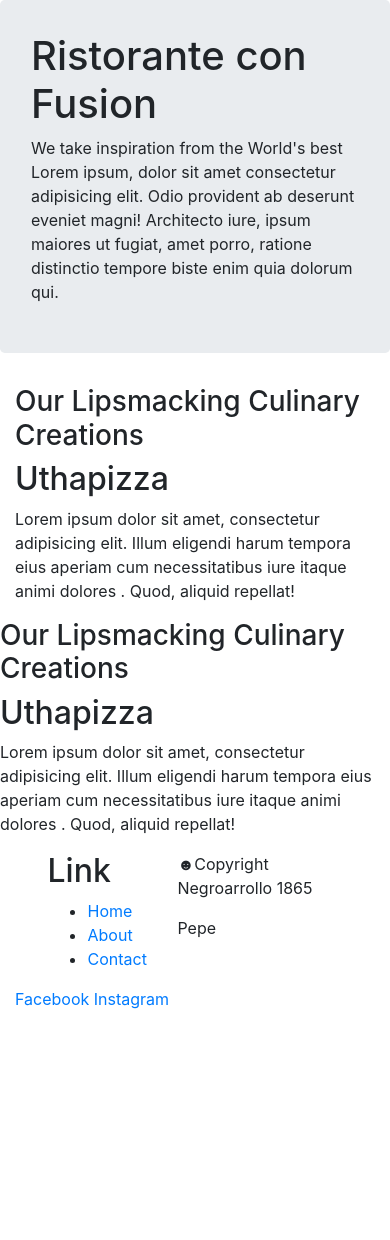
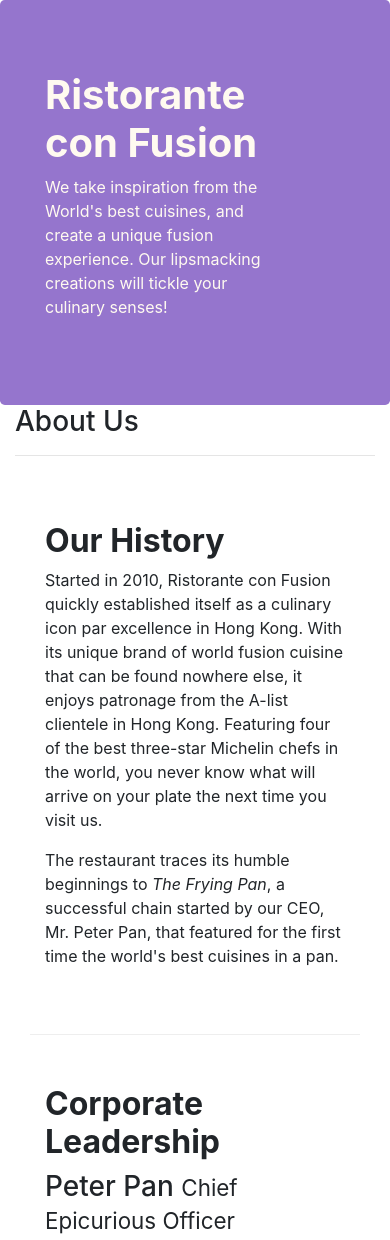
Before and after one commit to DamperDoor56/git-test, a website: page index.html in a window 390 px wide. Shown: the top 1240 px of the page. Before the commit the page ends 1011 px from the top, so only its background shows below. Drawn offline with nearby package versions, Linux system fonts and the light colour scheme.

Commit message:
updating

```diff
--- /dev/null
+++ b/css/stylesheet.css
@@ -0,0 +1,33 @@
+body h1{
+    font-weight: bold;
+}
+body h2{
+    font-weight: bold;
+}
+.row-header{
+    margin: 0px auto;
+    padding: 0px auto;
+}
+.row-content{
+    margin: 0px auto;
+    padding: 50px 0px 50px 0px;
+    border-bottom: 1px ridge;
+    min-height: 400px;
+}
+.footer{
+    width: 100%;
+    background-color: #d1c4e9;
+    margin: 0px auto;
+    padding: 20px 0px 20px 0px;
+}
+.jumbotron{
+    padding: 70px 30px 70px 30px;
+    margin: 0px auto;
+    background-color: #9575CD;
+    color: floralwhite;
+}
+.addres{
+    font-size: 80%;
+    margin: 0px;
+    color: #0f0f0f;
+}
--- a/index.html
+++ b/index.html
@@ -6,84 +6,107 @@
     <meta name="viewport" content="width=device-width, initial-scale=1.0">
     <!-- CSS files -->
     <link rel="stylesheet" href="node_modules/bootstrap/dist/css/bootstrap.min.css">
+    <link rel="stylesheet" href="css/stylesheet.css">
     <title>Document</title>
 
 </head>
 <body>
-
     <header class="jumbotron">
-        <div class="container">
-            <div class="row">
-                <div class="col-12 col-sm-6">
+        <div class="row align-items-center">
+            <div class="col-xl-6">
+            </div>
+            <div class="row row-header col-xl-9">
+                <div class="col-10 col-sm-9">
                     <h1>Ristorante con Fusion</h1>
-                    <p>We take inspiration from the World's best
-                    Lorem ipsum, dolor sit amet consectetur adipisicing elit.
-                    Odio provident ab deserunt eveniet magni! Architecto iure,
-                    ipsum maiores ut fugiat, amet porro, ratione distinctio tempore
-                    biste enim quia dolorum qui. </p>
-                </div>
-                <div class="col-12 col-sm">
-
+                    <p>We take inspiration from the World's best cuisines, and create a unique fusion experience.
+                       Our lipsmacking creations will tickle your culinary senses!</p>
                 </div>
             </div>
         </div>
     </header>
 
+    <div class="container col-xl-9">
+        <div>
+            <div>
+               <h3>About Us</h3>
+               <hr>
+            </div>
+        </div>
+        <div>
+
+
         <div class="container">
-        <div class="row">
-            <div class="col-12 col-sm-4 col-md-3">
-                <h3>Our Lipsmacking Culinary Creations</h3>
+            <div class="row-content">
+                <div class="col-sm-7">
+                    <h2>Our History</h2>
+                    <p>Started in 2010, Ristorante con Fusion quickly established itself as a culinary icon par excellence in Hong Kong. With its unique brand of world fusion cuisine that can be found nowhere else, it enjoys patronage from the A-list clientele in Hong Kong.  Featuring four of the best three-star Michelin chefs in the world, you never know what will arrive on your plate the next time you visit us.</p>
+                    <p>The restaurant traces its humble beginnings to <em>The Frying Pan</em>, a successful chain started by our CEO, Mr. Peter Pan, that featured for the first time the world's best cuisines in a pan.</p>
                 </div>
-            <div class="col col-sm col-md">
-                <h2>Uthapizza</h2>
-                <p>Lorem ipsum dolor sit amet,
-                consectetur adipisicing elit. Illum
-                eligendi harum tempora eius aperiam cum
-                necessitatibus iure itaque animi dolores
-                . Quod, aliquid repellat!</p>
+            </div>
+            <div>
+            </div>
+
+
+
+        <div class="container">
+            <div class="row-content">
+                <h2>Corporate Leadership</h2>
+                <h3>Peter Pan <small>Chief Epicurious Officer</small></h3>
+                <p>Our CEO, Peter, credits his hardworking East Asian immigrant parents who undertook the arduous journey to the shores of America with the intention of giving their children the best future. His mother's wizardy in the kitchen whipping up the tastiest dishes with whatever is available inexpensively at the supermarket, was his first inspiration to create the fusion cuisines for which <em>The Frying Pan</em> became well known. He brings his zeal for fusion cuisines to this restaurant, pioneering cross-cultural culinary connections.</p>
+                <h3>Dhanasekaran Witherspoon <small>Chief Food Officer</small></h3>
+                <p>Our CFO, Danny, as he is affectionately referred to by his colleagues, comes from a long established family tradition in farming and produce. His experiences growing up on a farm in the Australian outback gave him great appreciation for varieties of food sources. As he puts it in his own words, <em>Everything that runs, wins, and everything that stays, pays!</em></p>
+                <h3>Agumbe Tang <small>Chief Taste Officer</small></h3>
+                <p>Blessed with the most discerning gustatory sense, Agumbe, our CTO, personally ensures that every dish that we serve meets his exacting tastes. Our chefs dread the tongue lashing that ensues if their dish does not meet his exacting standards. He lives by his motto, <em>You click only if you survive my lick.</em></p>
+                <h3>Alberto Somayya <small>Executive Chef</small></h3>
+                <p>Award winning three-star Michelin chef with wide International experience having worked closely with whos-who in the culinary world, he specializes in creating mouthwatering Indo-Italian fusion experiences. He says, <em>Put together the cuisines from the two craziest cultures, and you get a winning hit! Amma Mia!</em></p>
+            </div>
+       </div>
+
     </div>
 </div>
 </div>
-
+    <footer class="footer ">
         <div class="container">
             <div class="row">
-            <div>
-                <h3>Our Lipsmacking Culinary Creations</h3>
+                <div class="col-4 col-sm-2">
+                    <h5>Links</h5>
+                    <ul class="list-unstyled">
+                        <li><a href="#">Home</a></li>
+                        <li><a href="#">About</a></li>
+                        <li><a href="#">Menu</a></li>
+                        <li><a href="#">Contact</a></li>
+                    </ul>
                 </div>
-            <div>
-                <h2>Uthapizza</h2>
-                <p>Lorem ipsum dolor sit amet,
-                consectetur adipisicing elit. Illum
-                eligendi harum tempora eius aperiam cum
-                necessitatibus iure itaque animi dolores
-                . Quod, aliquid repellat!</p>
+                <div class="col-7 col-sm-5">
+                    <h5>Our Address</h5>
+                    <address>
+		              121, Clear Water Bay Road<br>
+		              Clear Water Bay, Kowloon<br>
+		              HONG KONG<br>
+		              Tel.: +852 1234 5678<br>
+		              Fax: +852 8765 4321<br>
+		              Email: <a href="mailto:confusion@food.net">confusion@food.net</a>
+		           </address>
+                </div>
+                <div class="col-12 col-sm-4 align-self-center">
+                    <div class="text-center">
+                        <a href="http://google.com/+">Google+</a>
+                        <a href="http://www.facebook.com/profile.php?id=">Facebook</a>
+                        <a href="http://www.linkedin.com/in/">LinkedIn</a>
+                        <a href="http://twitter.com/">Twitter</a>
+                        <a href="http://youtube.com/">YouTube</a>
+                        <a href="mailto:">Mail</a>
                     </div>
                 </div>
            </div>
-
-    <footer class="container">
-        <div class="row">
-            <div class="col-4 offset-1 col-sm-2">
-            <h2>Link</h2>
-            <ul>
-                <li><a href="">Home</a></li>
-                <li><a href="">About</a></li>
-                <li><a href="">Contact</a></li>
-            </ul>
+           <div class="row justify-content-center">
+                <div class="col-auto">
+                    <p>© Copyright 2018 Ristorante Con Fusion</p>
                 </div>
-        <div class="col-7 col-sm-5">
-            ☻Copyright
-            <address>
-                Negroarrollo 1865
-            </address>
-            <p>Pepe</p>
-        </div>
-        <div class="col-12 col-sm-4">
-            <a href="">Facebook</a>
-            <a href="">Instagram</a>
            </div>
         </div>
     </footer>
+
 
 <!-- JQuery first, then Popper.js, then Bootstrap.js  -->
 <script src="node_modules/jquery/dist/jquery.slim.js"></script>
```
Lines whose indentation alone changed are shown as unchanged.
